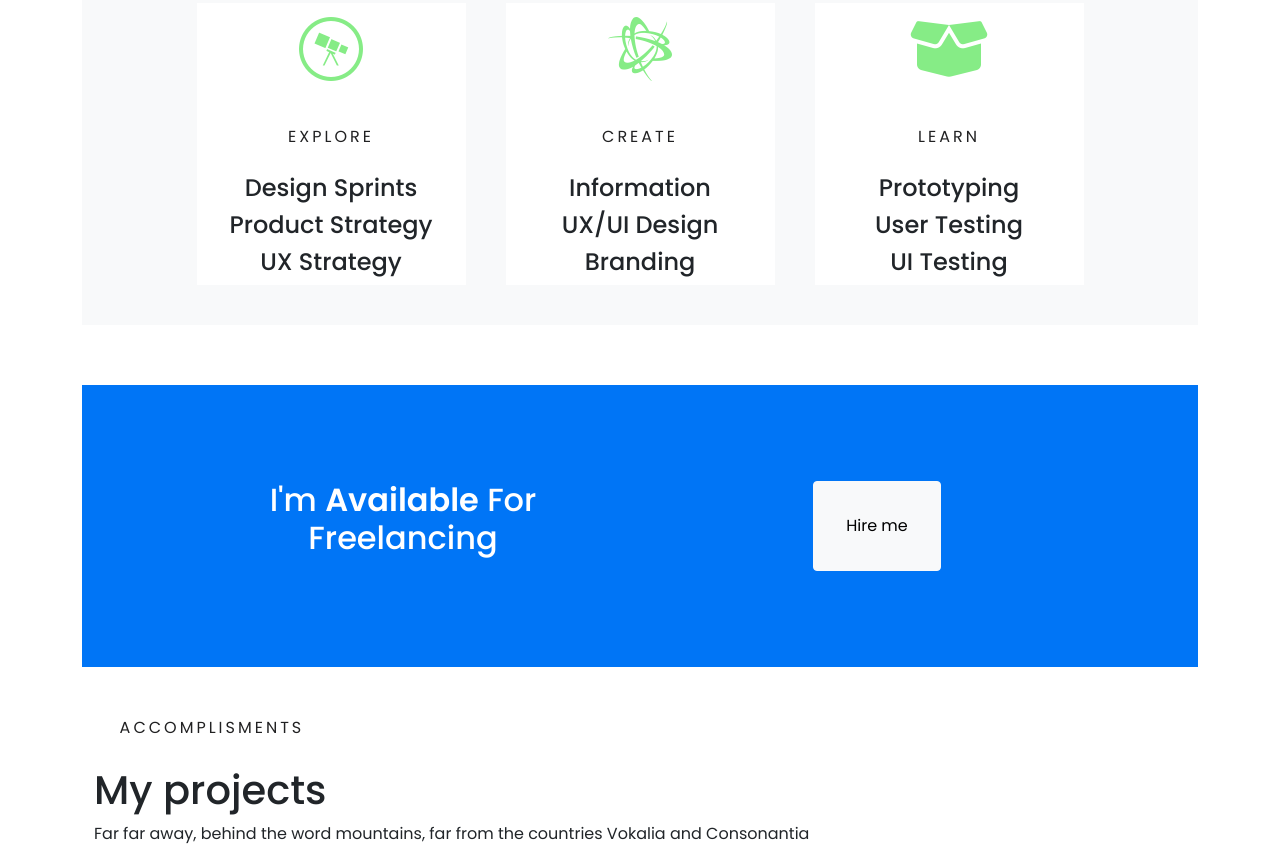
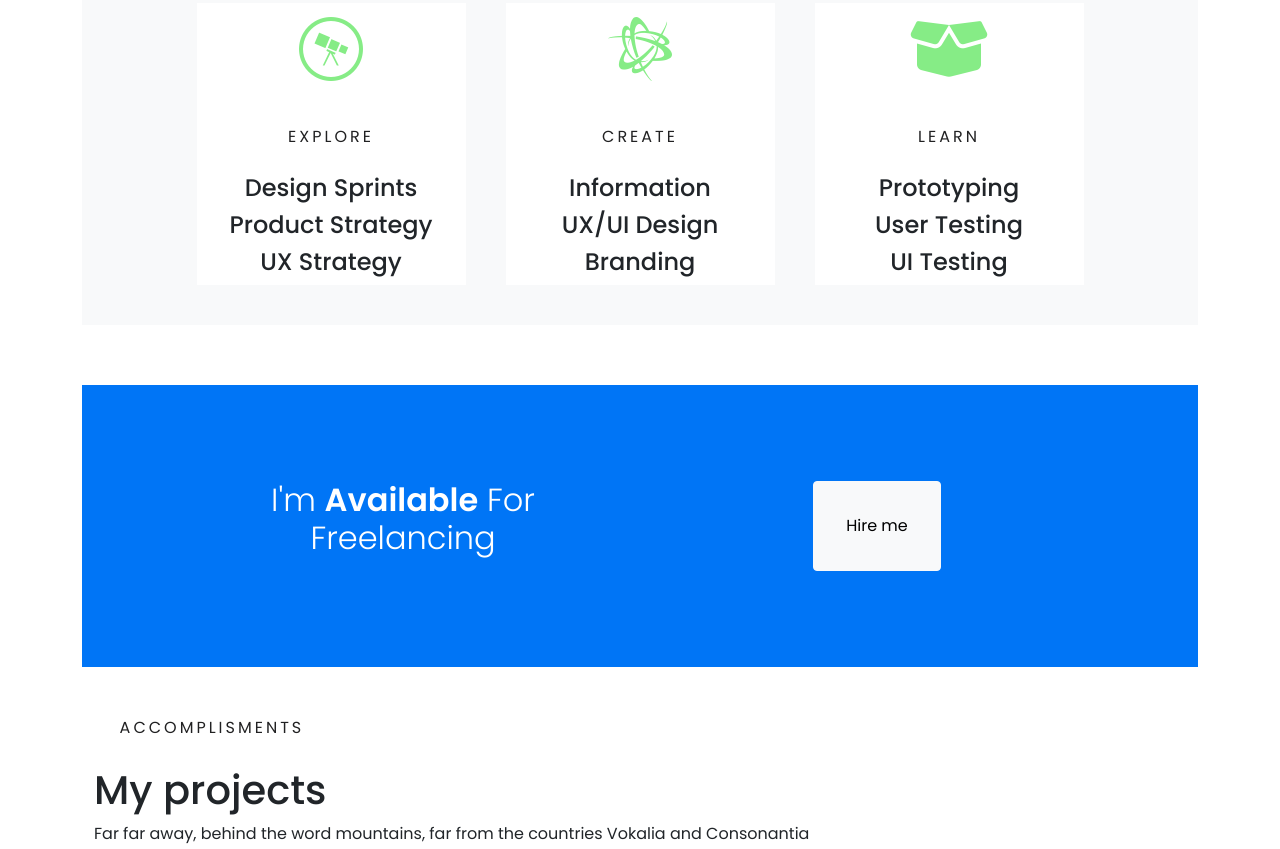
Before and after one commit to IlonaM8/small-project-bootstrap, a plain HTML site: page index.html in a window 1280 px wide. Shown: the part 1578-2427 px from the top of the page. Drawn offline with nearby package versions, Linux system fonts and the light colour scheme; a script that the page names is missing.

Commit message:
text blu

```diff
--- a/stylebootstrap.css
+++ b/stylebootstrap.css
@@ -181,9 +181,13 @@ cursor: pointer;
     padding: 2em;
 }
 
-#textT{
-    font-weight: bolder;
+span {
+    font-weight: 800;
+}
 
+.col h2{
+    font-weight: 300;
+}
 
 
 
```
